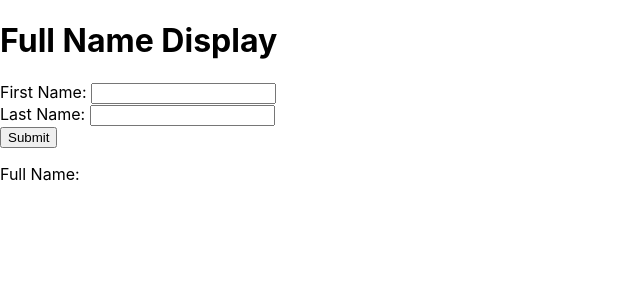
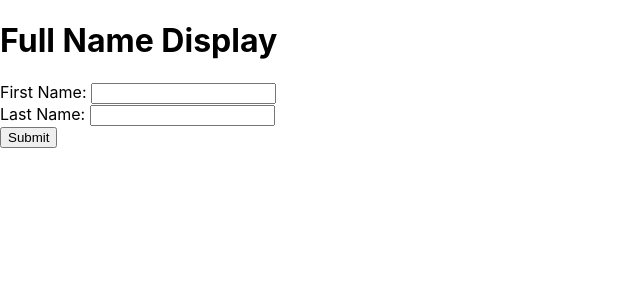
Before and after one commit to shrwn08/Display-Name, a React (Create React App) app in the folder x-display-name/: page / in a window 1280 px wide. Shown: the top 300 px of the page, without its empty margins (0-640 px from the left). Built offline with nearby package versions, Linux system fonts and the light colour scheme.

Commit message:
final changes

```diff
--- a/x-display-name/src/component/DisplayName.js
+++ b/x-display-name/src/component/DisplayName.js
@@ -34,7 +34,7 @@ const DisplayName = () => {
         <br />
         <button type="submit">Submit</button>
       </form>
-      <p>Full Name:&nbsp;{fullName}</p>
+      <p>{submit?`Full Name: ${fullName}`:null}</p>
     </div>
   );
 };
```
Also changed, not shown: 1 other file (tests, documents, lock files or other folders).
